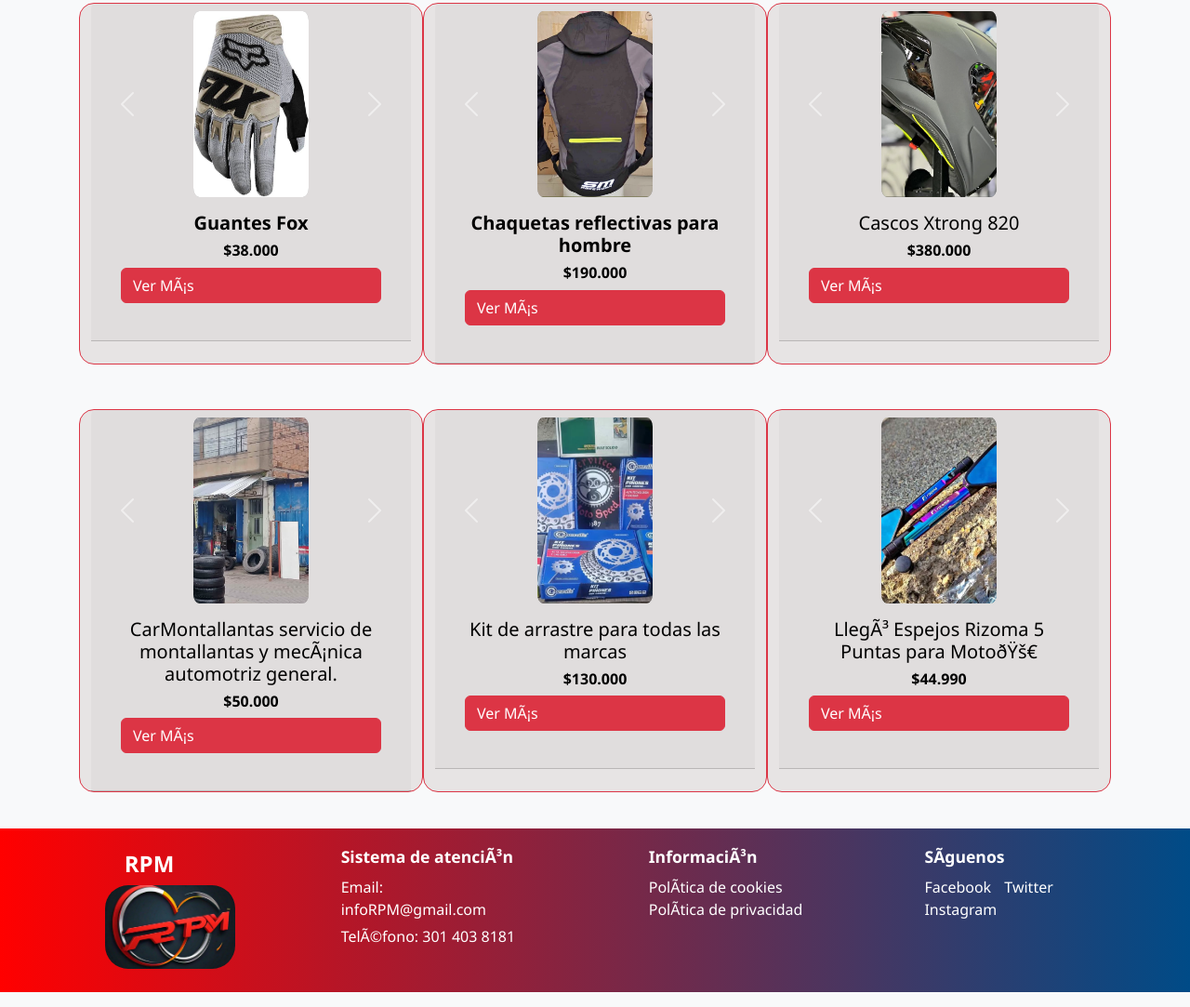
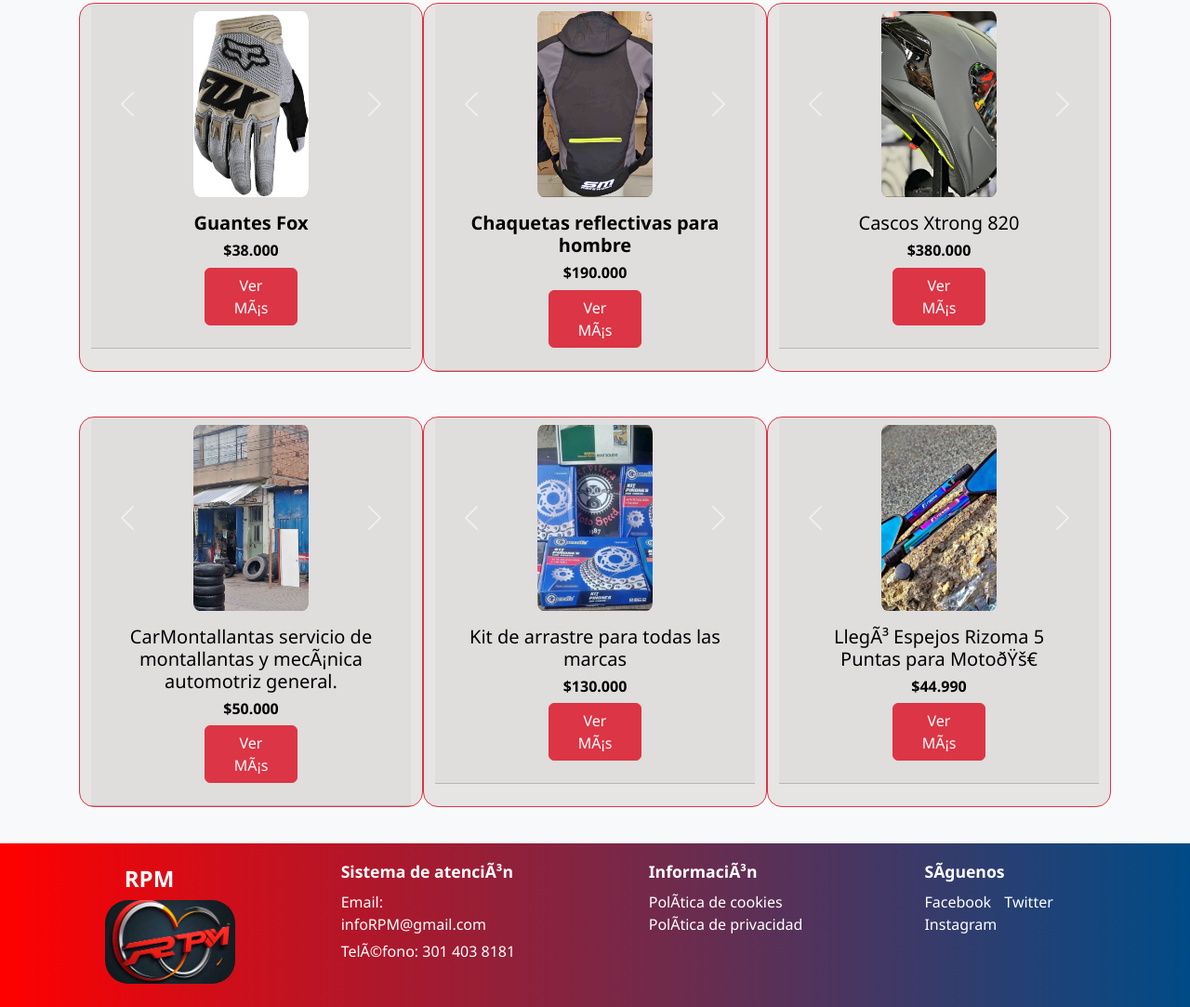
Before and after one commit to RapteRPM/Perfil, a plain HTML site: page public/index.html in a window 1280 px wide. Shown: the part 1035-2118 px from the top of the page at 93% size. Drawn offline with nearby package versions, Linux system fonts and the light colour scheme.

Commit message:
Update style.css

```diff
--- a/public/style.css
+++ b/public/style.css
@@ -389,3 +389,12 @@
     border-radius: 5px;
     cursor: pointer;
 }
+
+
+.boton-vermas {
+    display: block;
+    margin: 0 auto;
+    width: 100px;
+    padding: 6px 20px;
+    text-align: center;
+}
```
